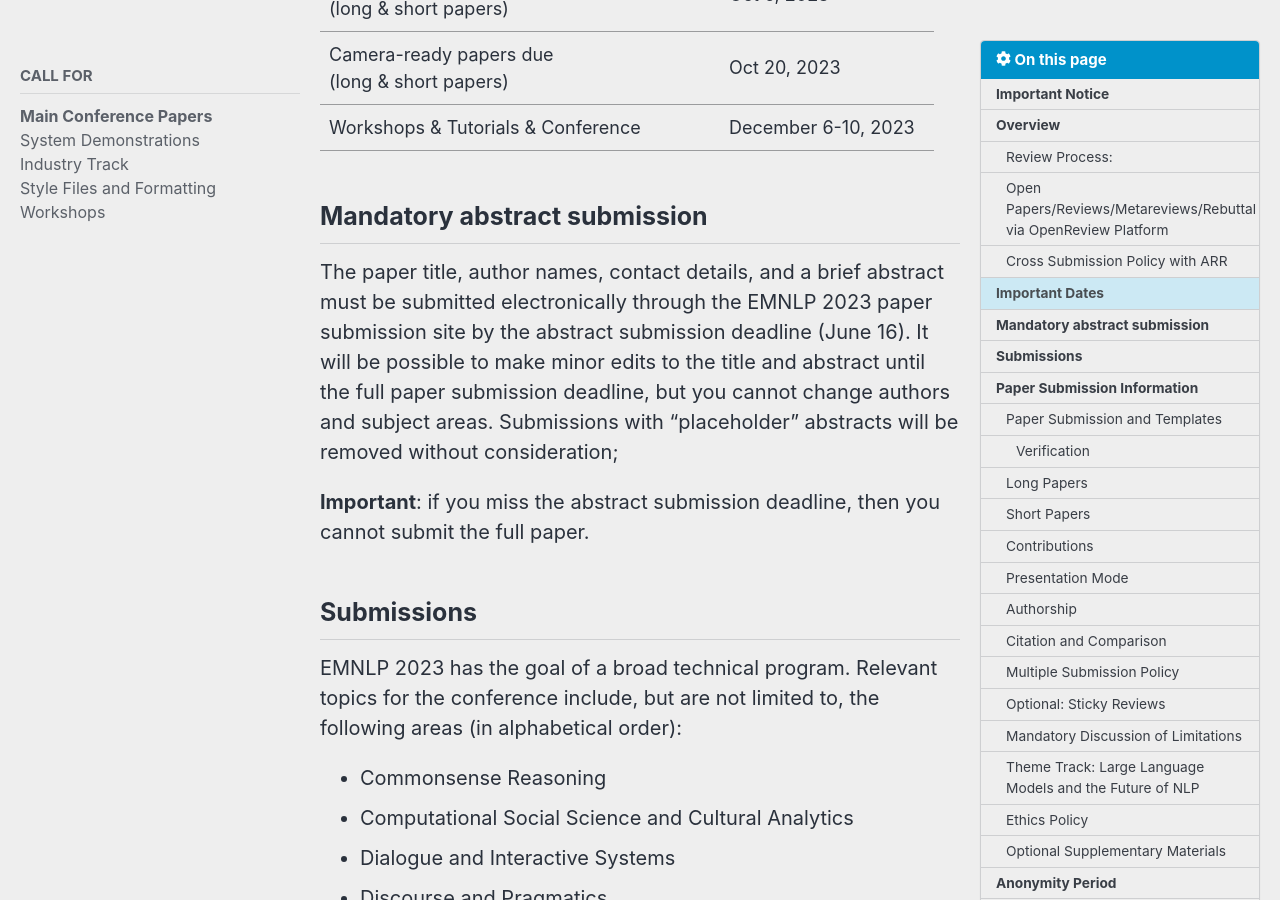
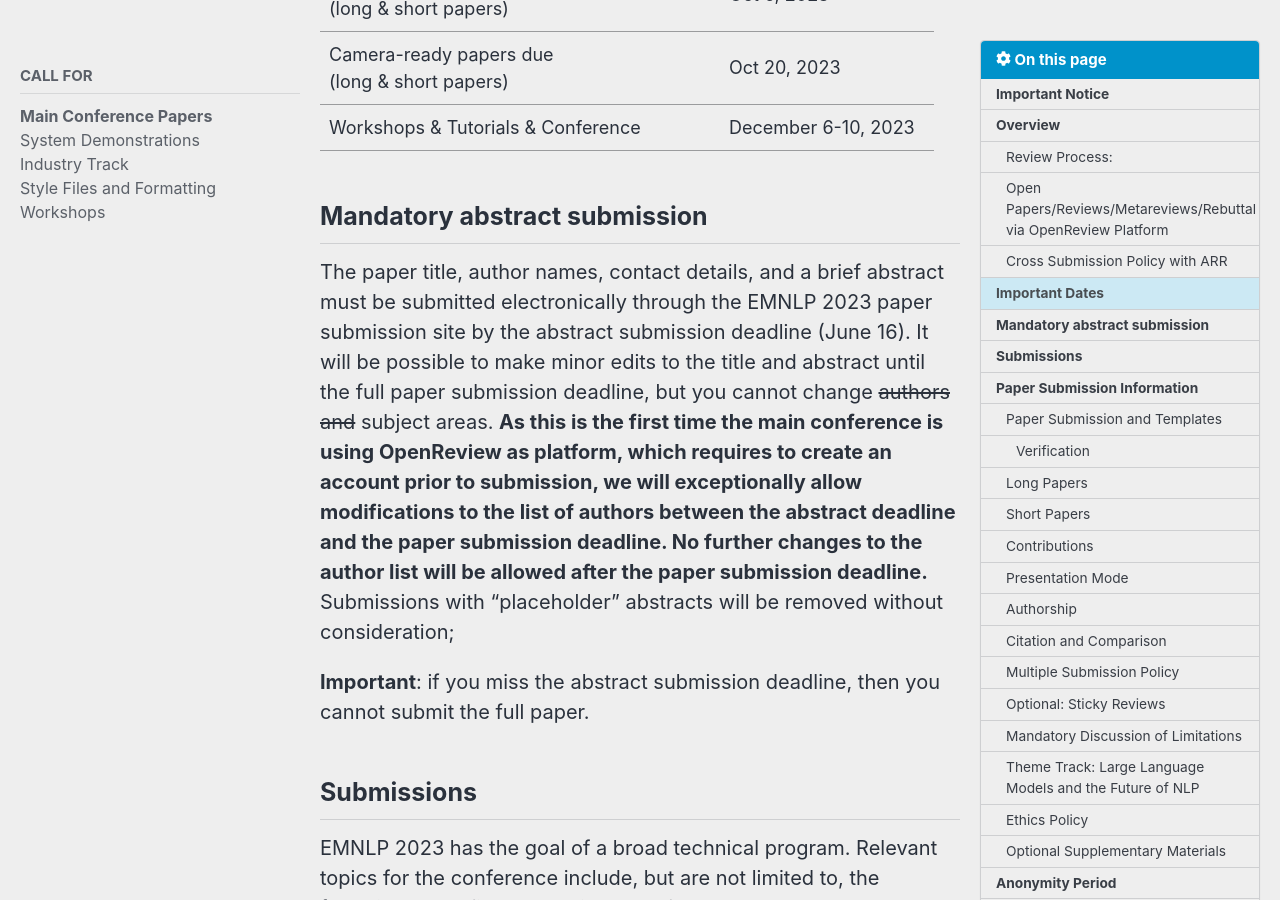
Before and after one commit to acl-org/emnlp-2023, a Jekyll site: the page built from _pages/calls/Main Conference Papers.md, in a window 1280 px wide and 900 px high, scrolled down 3941 px. Built offline with Jekyll 4.4.1, drawn with Linux system fonts in a browser that asks for light colours; cached includes are drawn as plain includes; nearby versions of some CDN libraries.

Commit message:
Exception to changing author list

```diff
--- a/_pages/calls/Main Conference Papers.md
+++ b/_pages/calls/Main Conference Papers.md
@@ -102,7 +102,7 @@
 
 ## Mandatory abstract submission
 
-The paper title, author names, contact details, and a brief abstract must be submitted electronically through the EMNLP 2023 paper submission site by the abstract submission deadline (June 16). It will be possible to make minor edits to the title and abstract until the full paper submission deadline, but you cannot change authors and subject areas. Submissions with “placeholder” abstracts will be removed without consideration;
+The paper title, author names, contact details, and a brief abstract must be submitted electronically through the EMNLP 2023 paper submission site by the abstract submission deadline (June 16). It will be possible to make minor edits to the title and abstract until the full paper submission deadline, but you cannot change ~~authors and~~ subject areas. **As this is the first time the main conference is using OpenReview as platform, which requires to create an account prior to submission, we will exceptionally allow modifications to the list of authors between the abstract deadline and the paper submission deadline. No further changes to the author list will be allowed after the paper submission deadline.** Submissions with “placeholder” abstracts will be removed without consideration;
 
 **Important**: if you miss the abstract submission deadline, then you cannot submit the full paper.
 
```
